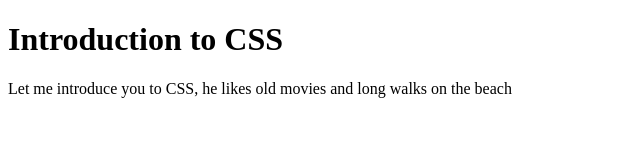
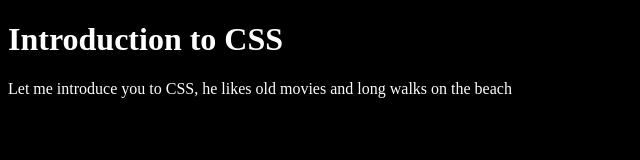
Before and after one commit to Lenzo/intro-to-css, a plain HTML site: page index.html in a window 1280 px wide. Shown: the whole page, without its empty margins (0-640 px from the left). Drawn offline with Linux system fonts and the light colour scheme.

Commit message:
changed bg and text colour

```diff
--- a/css/main.css
+++ b/css/main.css
@@ -1,3 +1,5 @@
-<html> {
-  background-color: #E066FF
+html {
+  background-color: #000000;
+
+color: #fff;
 }
--- a/index.html
+++ b/index.html
@@ -4,7 +4,7 @@
     <meta charset="utf-8">
     <title>Intro to CSS</title>
     <!-- used for meta data about this file and will not be rendered -->
-    <link href+"css/main.css" rel="stylesheet">
+    <link href="css/main.css" rel="stylesheet">
   </head>
 
   <body>
```
